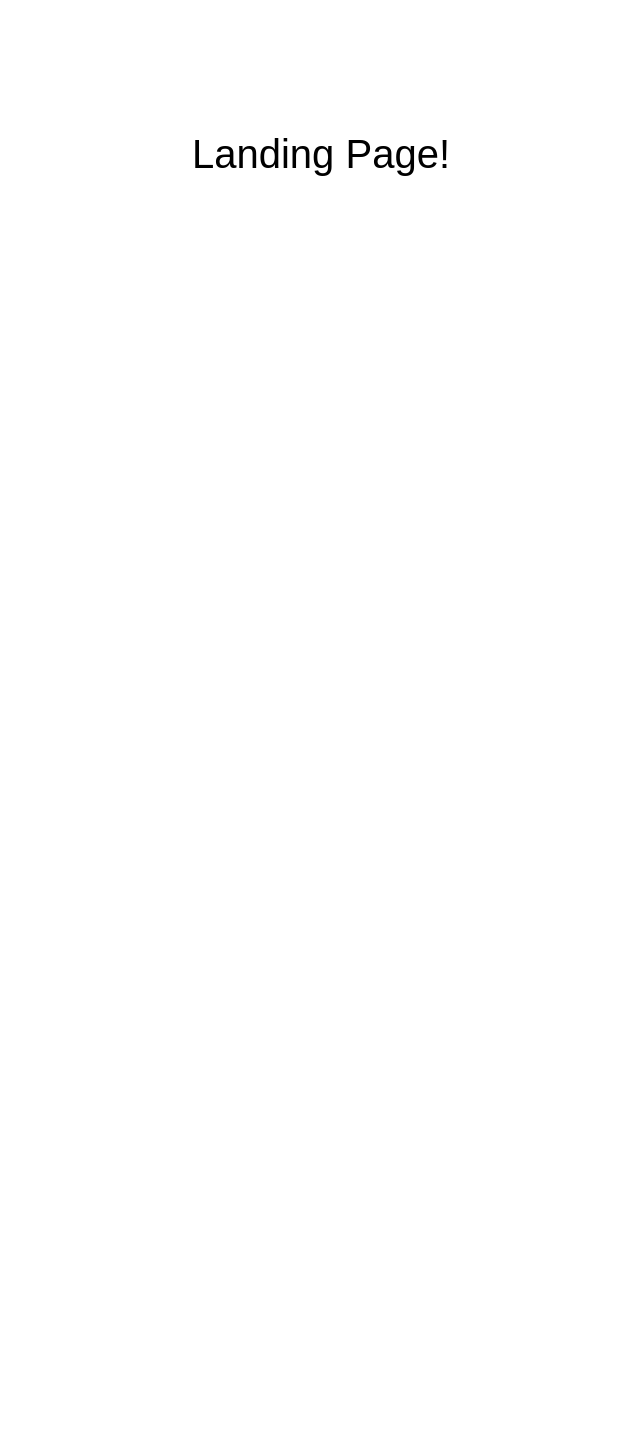
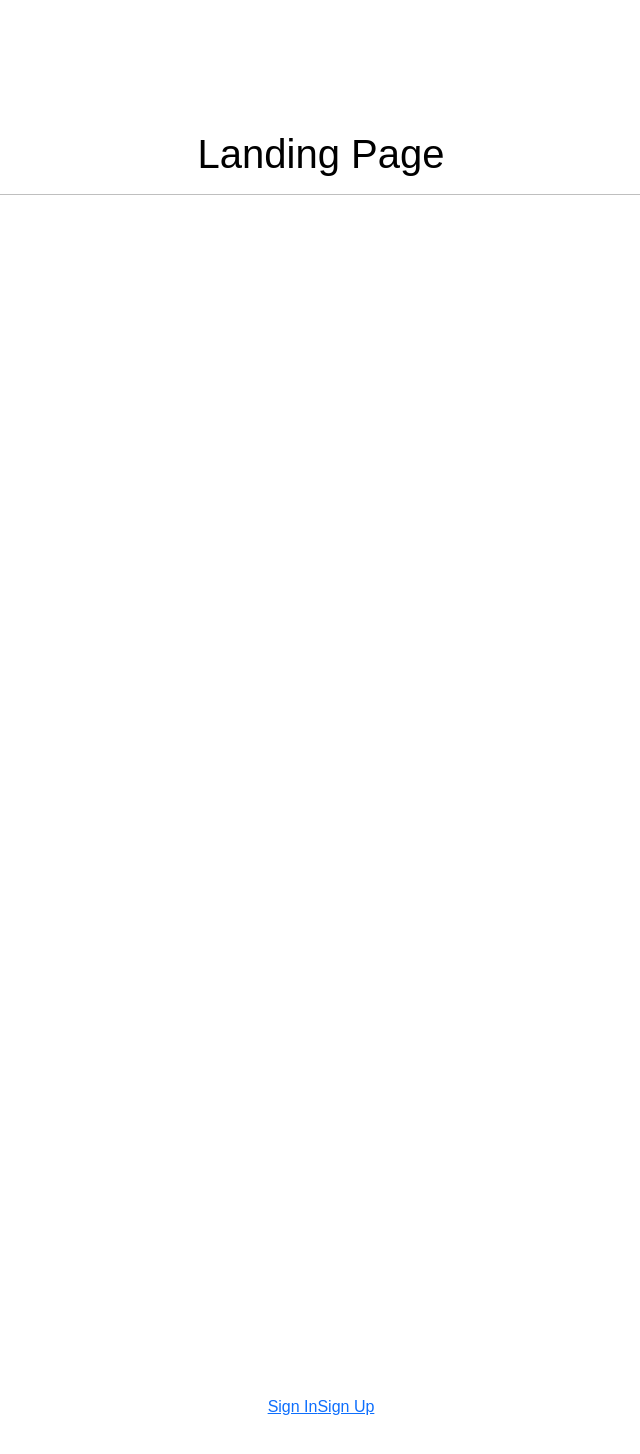
Before and after one commit to k-gs/further-web-assignment-1, a React (Create React App) app: page / in a window 1280 px wide. Shown: the top 1454 px of the page, without its empty margins (319-959 px from the left). Before the commit the page ends 800 px from the top, so only its background shows below. Built offline with nearby package versions, Linux system fonts and the light colour scheme.

Commit message:
Basic pages set up

```diff
--- a/src/pages/Landing.js
+++ b/src/pages/Landing.js
@@ -15,7 +15,14 @@ import {
 
 function Landing() {
     return (
-        <h1>Landing Page!</h1>
+        <>
+            <h1>Landing Page</h1>
+            <hr />
+            <p style={{marginTop: "150vh"}}>
+                <Link to="/SignIn">Sign In</Link>
+                <Link to="/SignUp">Sign Up</Link>
+            </p>
+        </>
     );
 }
 
--- a/src/pages/MainPage.js
+++ b/src/pages/MainPage.js
@@ -12,23 +12,28 @@ import {
 } from "react-router-dom";
 //import ReactDOM from 'react-dom/client';
 
+function MainPage() {
+    return (
+        <h1>Login successful</h1>
+    );
+}
 
-function MainPage() {
-    const [loggedIn, setLoggedIn] = useState(null);
-    useEffect(() => {
-        const loggedInUser = localStorage.getItem("loggedIn");
-        if (loggedInUser) {
-            setLoggedIn(loggedInUser);
-        }
-    }, []);
-
-    if (!loggedIn) {
-        return <Navigate replace to="/" />;
-    } else {
-        return (
-            <h1>Login successful</h1>
-        );
-    }
-};
+//function MainPage() {
+//    const [loggedIn, setLoggedIn] = useState(null);
+//    useEffect(() => {
+//        const loggedInUser = localStorage.getItem("loggedIn");
+//        if (loggedInUser) {
+//            setLoggedIn(loggedInUser);
+//        }
+//    }, []);
+//
+//    if (!loggedIn) {
+//        return <Navigate replace to="/" />;
+//    } else {
+//        return (
+//            <h1>Login successful</h1>
+//        );
+//    }
+//};
 
 export default MainPage;
--- a/src/pages/SignIn.js
+++ b/src/pages/SignIn.js
@@ -24,7 +24,7 @@ function SignIn() {
 
     if (loggedIn) {
         console.log("Redirecting...")
-        return <Navigate replace to="/LandingPage" />;
+        return <Navigate replace to="/MainPage" />;
     }
 
     return (
```
